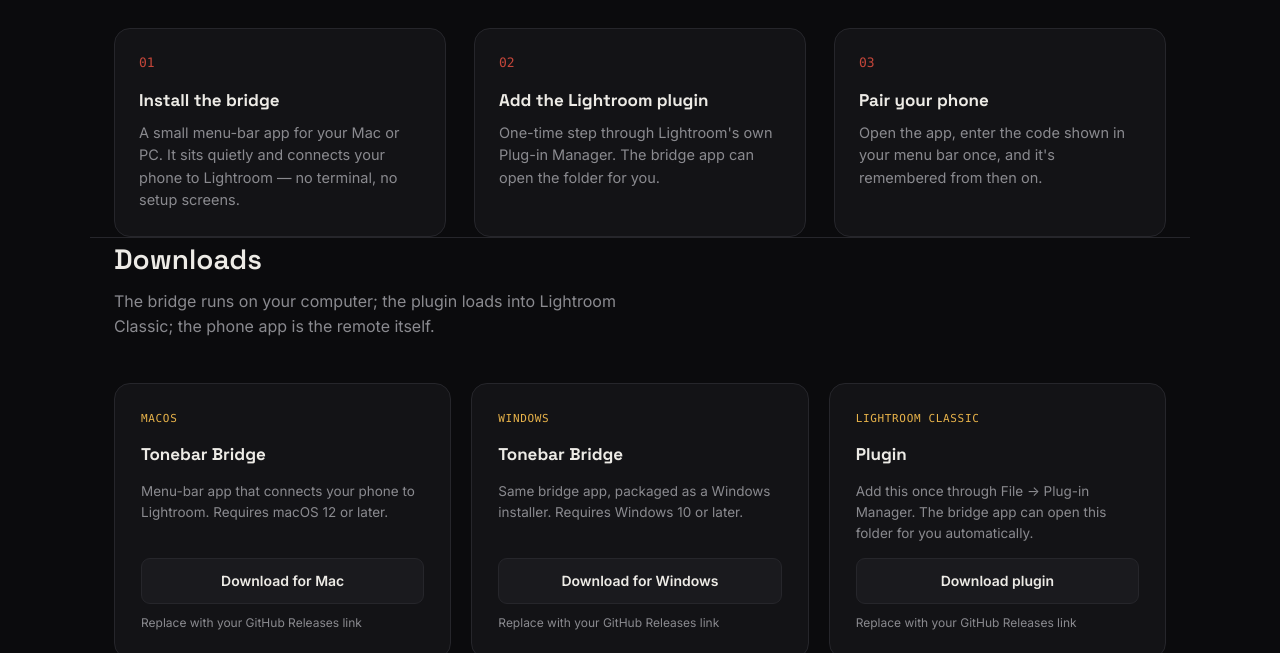
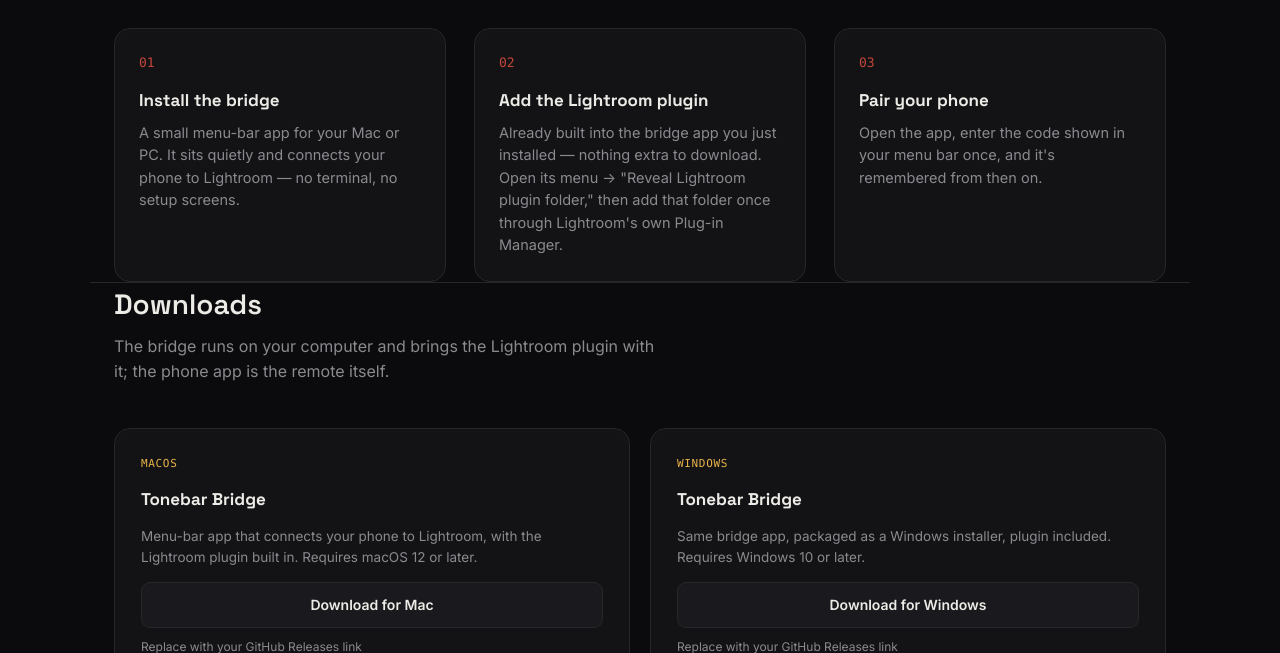
Before and after one commit to Tonebar/Tonebar, a plain HTML site: page index.html in a window 1280 px wide. Shown: the part 723-1376 px from the top of the page. Drawn offline with Linux system fonts and the light colour scheme.

Commit message:
Remove separate plugin download card from site: plugin now ships bundled inside the bridge app, not a standalone download

```diff
--- a/index.html
+++ b/index.html
@@ -172,7 +172,7 @@
   .step h3 { font-family: var(--display); font-size: 17px; margin: 0 0 8px; }
   .step p { color: var(--muted); font-size: 14.5px; margin: 0; }
 
-  .downloads { display: grid; grid-template-columns: repeat(3, 1fr); gap: 20px; }
+  .downloads { display: grid; grid-template-columns: repeat(2, 1fr); gap: 20px; }
   .dl-card {
     background: var(--surface);
     border: 1px solid var(--border);
@@ -274,7 +274,7 @@
     <div class="step">
       <div class="step-num">02</div>
       <h3>Add the Lightroom plugin</h3>
-      <p>One-time step through Lightroom's own Plug-in Manager. The bridge app can open the folder for you.</p>
+      <p>Already built into the bridge app you just installed — nothing extra to download. Open its menu → "Reveal Lightroom plugin folder," then add that folder once through Lightroom's own Plug-in Manager.</p>
     </div>
     <div class="step">
       <div class="step-num">03</div>
@@ -286,27 +286,20 @@
 
 <section id="downloads" class="wrap">
   <h2 class="section-title">Downloads</h2>
-  <p class="section-sub">The bridge runs on your computer; the plugin loads into Lightroom Classic; the phone app is the remote itself.</p>
+  <p class="section-sub">The bridge runs on your computer and brings the Lightroom plugin with it; the phone app is the remote itself.</p>
   <div class="downloads">
     <div class="dl-card">
       <span class="platform">macOS</span>
       <h3>Tonebar Bridge</h3>
-      <p>Menu-bar app that connects your phone to Lightroom. Requires macOS 12 or later.</p>
+      <p>Menu-bar app that connects your phone to Lightroom, with the Lightroom plugin built in. Requires macOS 12 or later.</p>
       <a href="#" class="dl-btn">Download for Mac</a>
       <span class="dl-note">Replace with your GitHub Releases link</span>
     </div>
     <div class="dl-card">
       <span class="platform">Windows</span>
       <h3>Tonebar Bridge</h3>
-      <p>Same bridge app, packaged as a Windows installer. Requires Windows 10 or later.</p>
+      <p>Same bridge app, packaged as a Windows installer, plugin included. Requires Windows 10 or later.</p>
       <a href="#" class="dl-btn">Download for Windows</a>
-      <span class="dl-note">Replace with your GitHub Releases link</span>
-    </div>
-    <div class="dl-card">
-      <span class="platform">Lightroom Classic</span>
-      <h3>Plugin</h3>
-      <p>Add this once through File → Plug-in Manager. The bridge app can open this folder for you automatically.</p>
-      <a href="#" class="dl-btn">Download plugin</a>
       <span class="dl-note">Replace with your GitHub Releases link</span>
     </div>
   </div>
```
